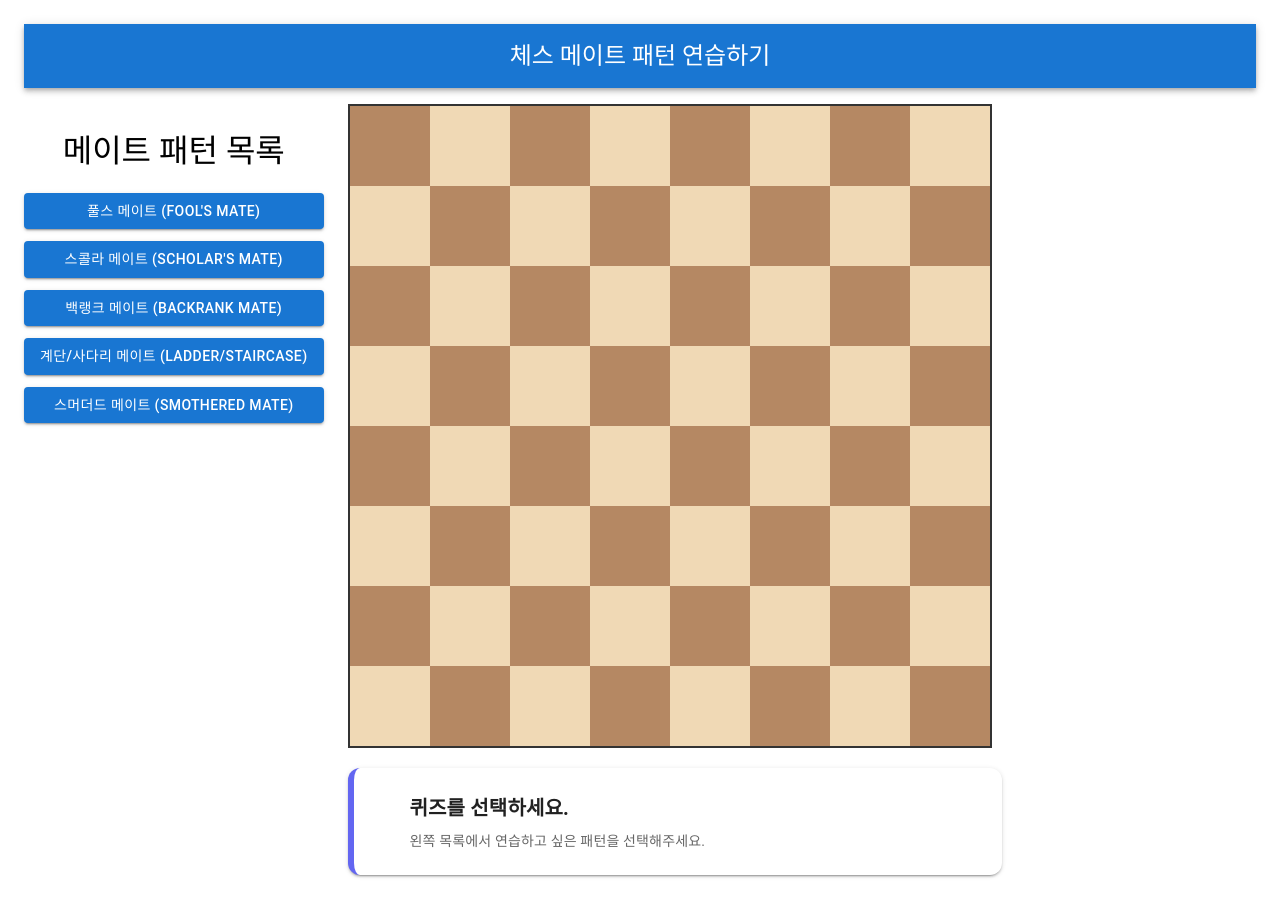
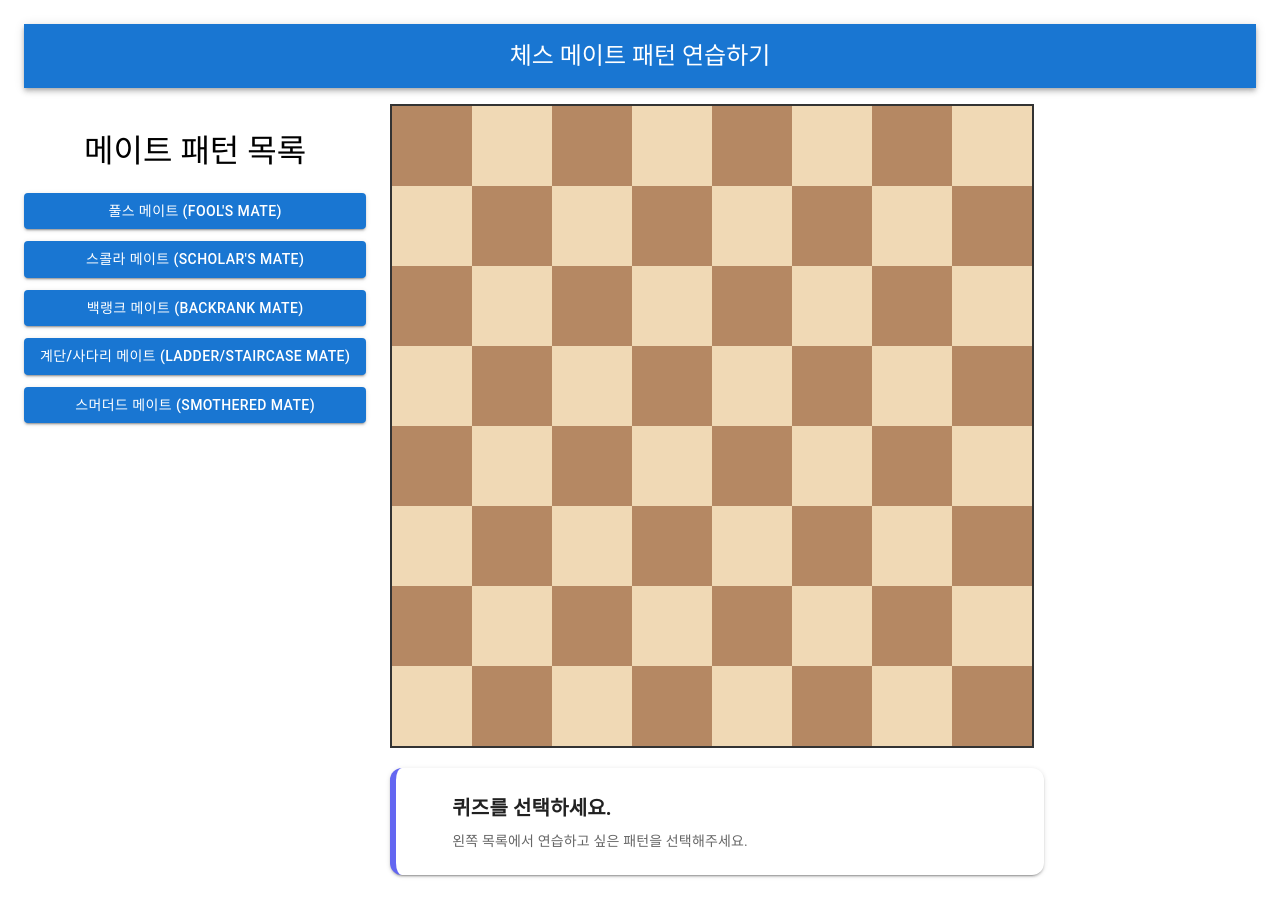
Before and after one commit to NaturalSoda4552/chess-mate-pattern, a React (Vite) app: page / in a window 1280 px wide. Built offline with nearby package versions, Linux system fonts and the light colour scheme; some icons are missing.

Commit message:
fix(MatePatterns.js): 오타 수정

```diff
--- a/src/data/MatePatterns.js
+++ b/src/data/MatePatterns.js
@@ -34,7 +34,7 @@ export const MatePatterns = [
   },
   {
     id: 3,
-    name: '계단/사다리 메이트 (Ladder/Staircase)',
+    name: '계단/사다리 메이트 (Ladder/Staircase Mate)',
     description: '메이저 피스 2개로 만들 수 있는 체크메이트 패턴입니다.',
     hint: '백 차례이며, 체크메이트까지 2수',
     initialFen: '8/4k3/6R1/7Q/8/8/8/3K4 w - - 0 1',
```
